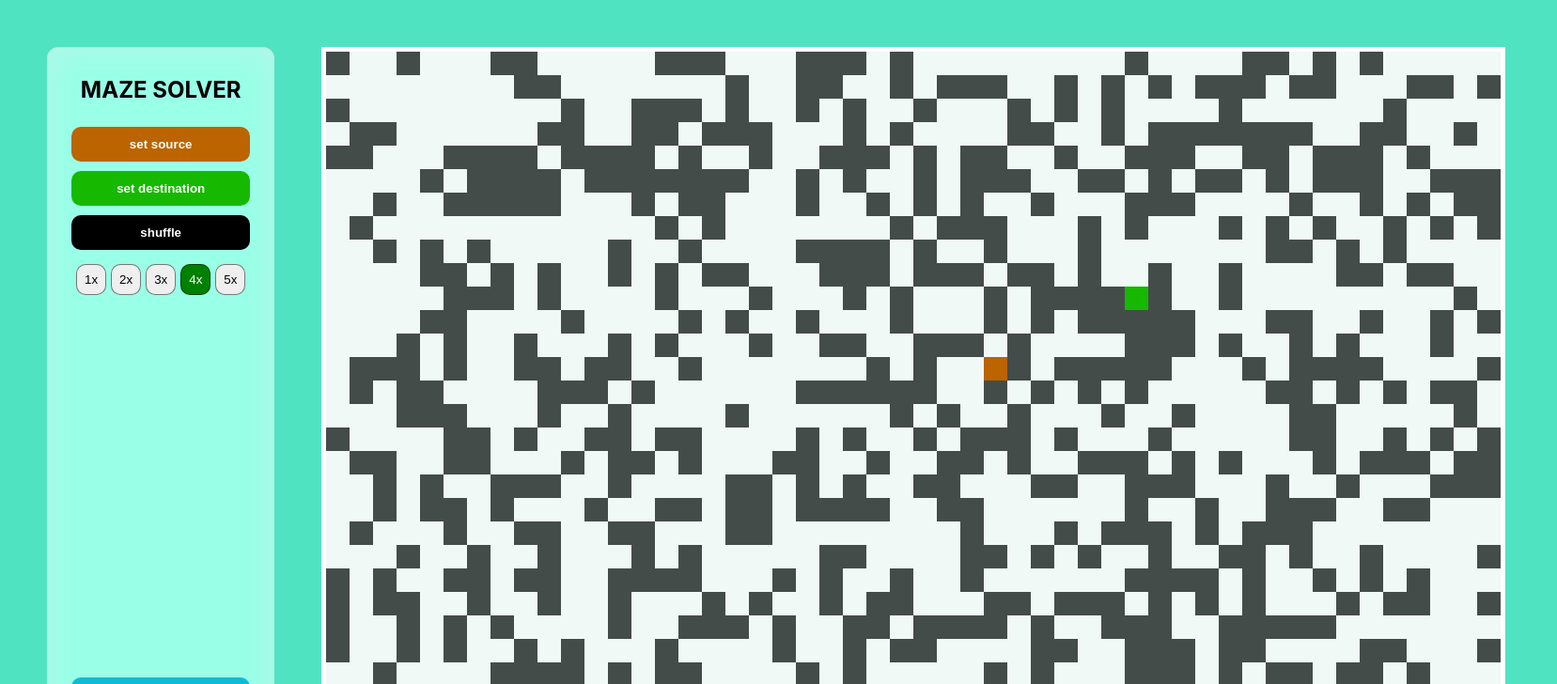
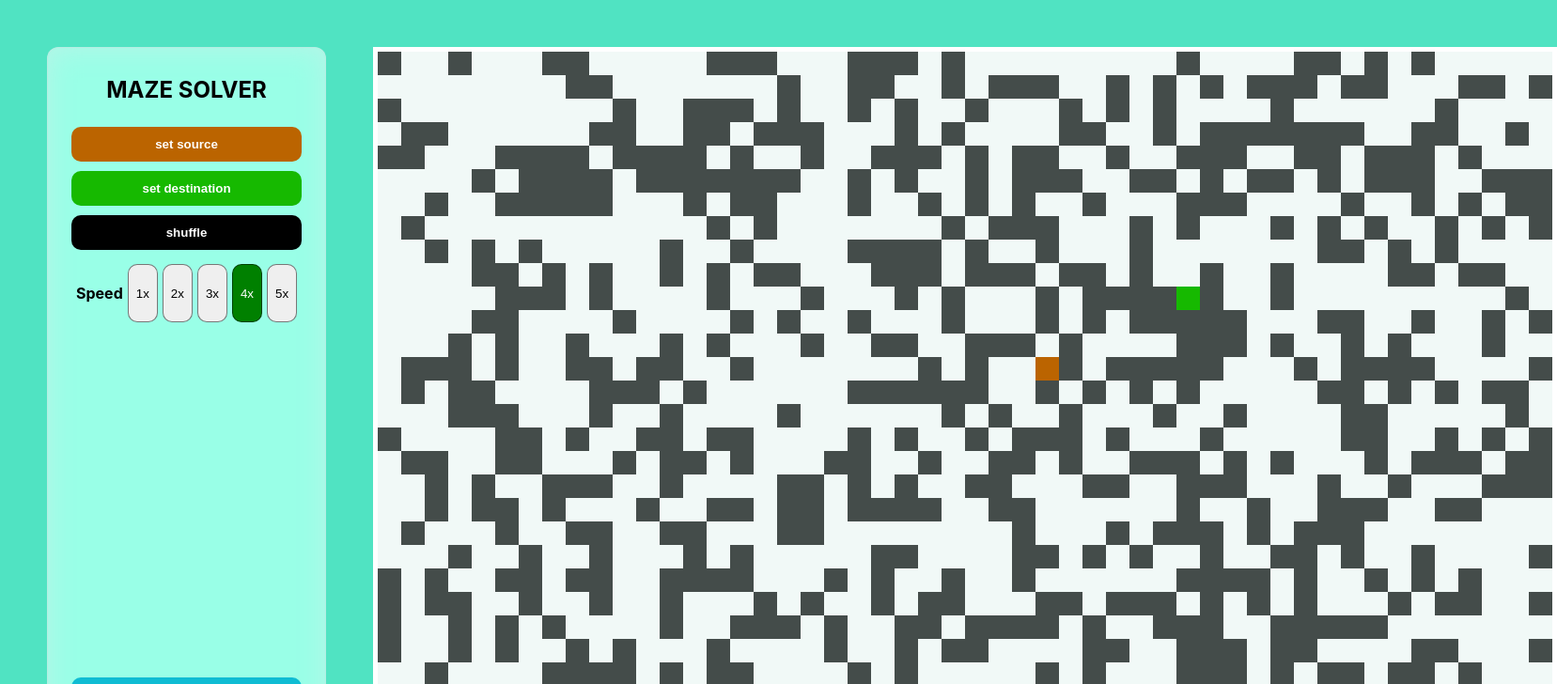
Before and after one commit to OvaisKhanday/learn-state-management-in-react-by-solving-maze-problems, a React (Create React App) app: page / in a window 1280 px wide. Shown: the top 728 px of the page at 94% size, 1657 px wide, since content can reach past the window. Built offline with nearby package versions, Linux system fonts and the light colour scheme.

Commit message:
add title to website, add speed text on the buttons

```diff
--- a/public/index.html
+++ b/public/index.html
@@ -5,10 +5,7 @@
     <link rel="icon" href="%PUBLIC_URL%/favicon.ico" />
     <meta name="viewport" content="width=device-width, initial-scale=1" />
     <meta name="theme-color" content="#000000" />
-    <meta
-      name="description"
-      content="Web site created using create-react-app"
-    />
+    <meta name="description" content="Web site created using create-react-app" />
     <link rel="apple-touch-icon" href="%PUBLIC_URL%/logo192.png" />
     <!--
       manifest.json provides metadata used when your web app is installed on a
@@ -24,7 +21,7 @@
       work correctly both with client-side routing and a non-root public URL.
       Learn how to configure a non-root public URL by running `npm run build`.
     -->
-    <title>React App</title>
+    <title>Maze Solver</title>
   </head>
   <body>
     <noscript>You need to enable JavaScript to run this app.</noscript>
--- a/src/components/menu/menu.component.jsx
+++ b/src/components/menu/menu.component.jsx
@@ -70,6 +70,8 @@
         pause
       </button> */}
       <div className='speed-selection-container'>
+        <h4>Speed</h4>
+
         <button className={`speed-button ${speed === 800 ? "speed-button-selected" : ""}`} disabled={currentlySolving} onClick={() => setSpeed(800)}>
           1x
         </button>
```
